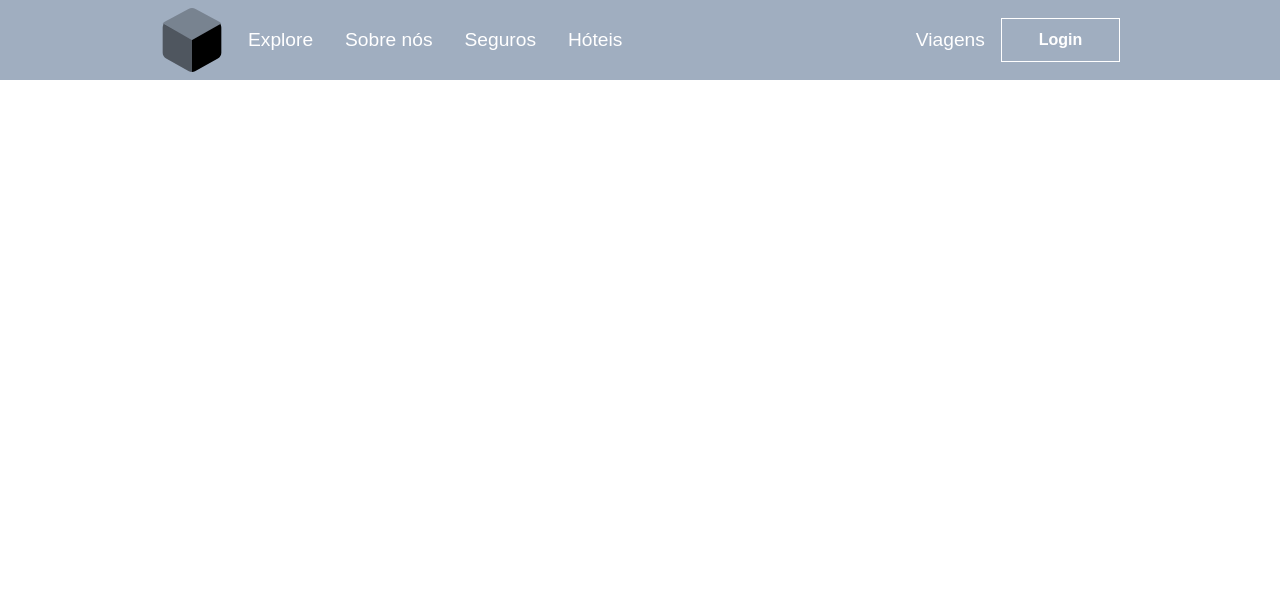
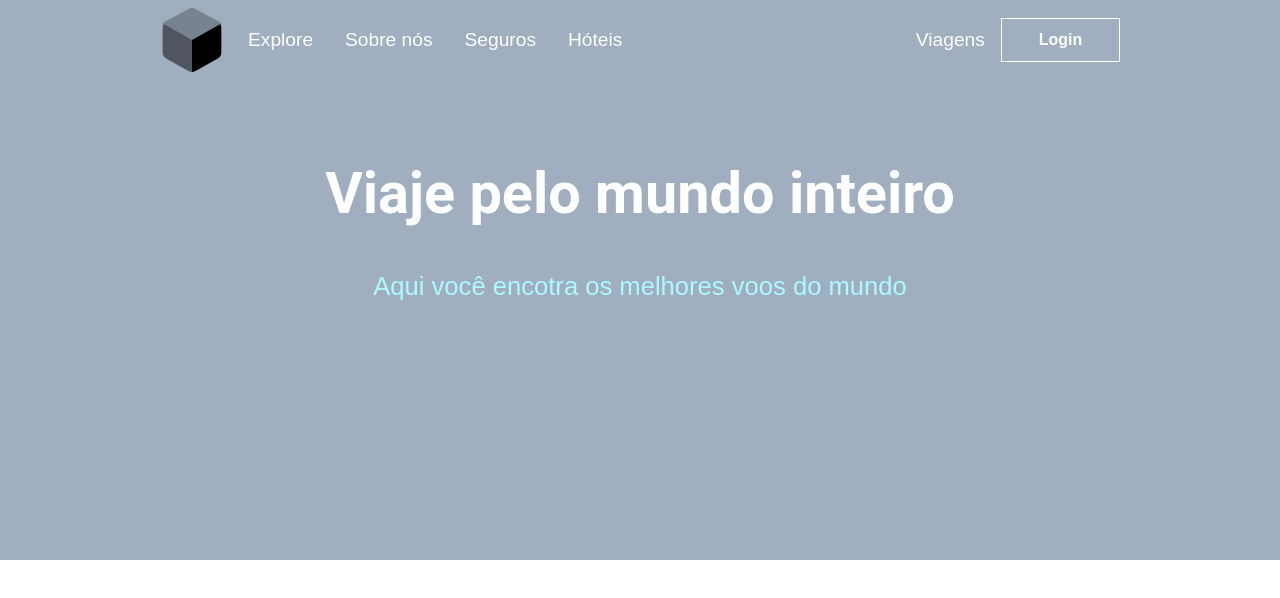
Before and after one commit to codder404/atados-test, a React (Create React App) app: page / in a window 1280 px wide. Shown: the top 598 px of the page. Built offline with nearby package versions, Linux system fonts and the light colour scheme.

Commit message:
This commit update hero

```diff
--- a/src/components/Hero/index.js
+++ b/src/components/Hero/index.js
@@ -1,14 +1,20 @@
 import React from 'react';
 import styled from 'styled-components';
 
-const Container = styled.div`
-  background: linear-gradient(180deg, #A0ACE0 0%, #718096 100%) center center/cover;
-`;
+import * as S from './styles';
 
 const Hero = () => {
   return (
-    <Container>
-    </Container>
+    <S.Container>
+     <S.Header>
+       <S.HeaderContent>
+         <S.HeaderText>Viaje pelo mundo inteiro</S.HeaderText>
+         <S.HeaderDescription>
+           Aqui você encotra os melhores voos do mundo
+         </S.HeaderDescription>
+       </S.HeaderContent>
+     </S.Header>
+    </S.Container>
   )
 }
 
--- /dev/null
+++ b/src/components/Hero/styles.js
@@ -0,0 +1,38 @@
+import styled from 'styled-components';
+
+export const Container = styled.div `
+ background-image: linear-gradient(#A0AEC0 100%, #718096 100%);
+  height: 60vh;
+`;
+
+export const Header = styled.section`
+ display: flex;
+ flex-direction: column;
+
+ @media (max-width: 960px) {
+   padding: 1rem;
+ }
+`;
+
+export const HeaderContent = styled.div`
+  margin: 0 auto;
+  margin-top: 5rem;
+  text-align: center;
+`;
+
+export const HeaderText = styled.strong`
+  font: 700 3.6rem Roboto;
+  line-height: 4.2rem;
+  color: #FFF;
+
+  @media (max-width: 960px) {
+    font-size: 3rem;
+  }
+`;
+
+export const HeaderDescription = styled.p`
+  font-size: 1.6rem;
+  line-height: 2.6rem;
+  margin-top: 2.4rem;
+  color: #AAFAFF;
+`;
```
